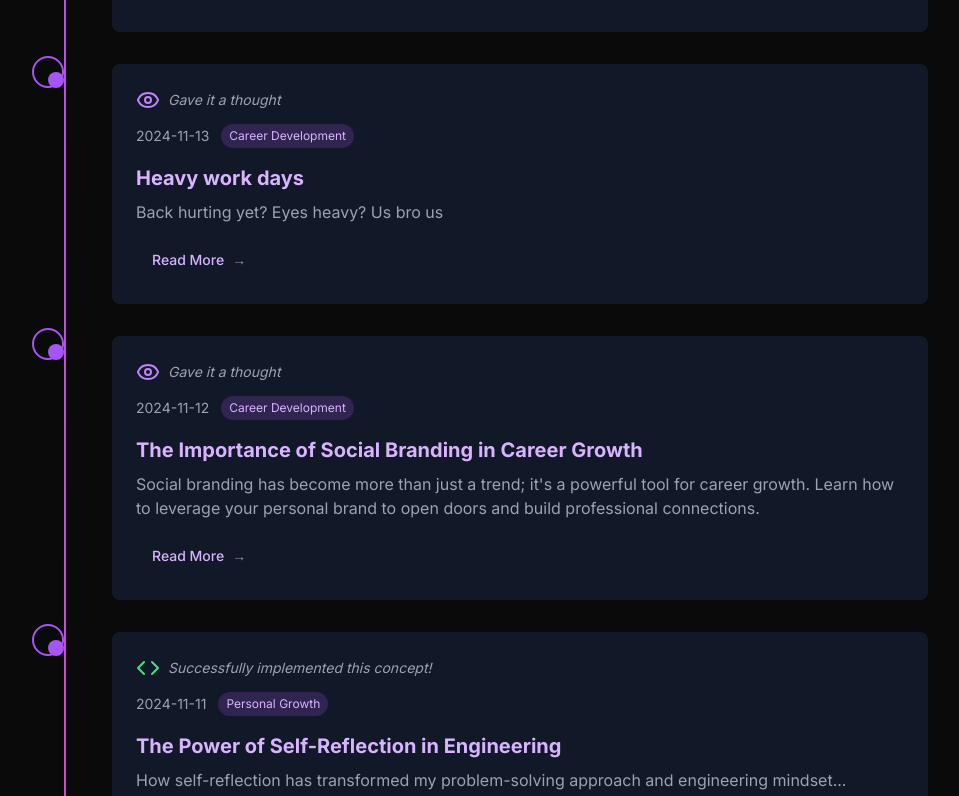
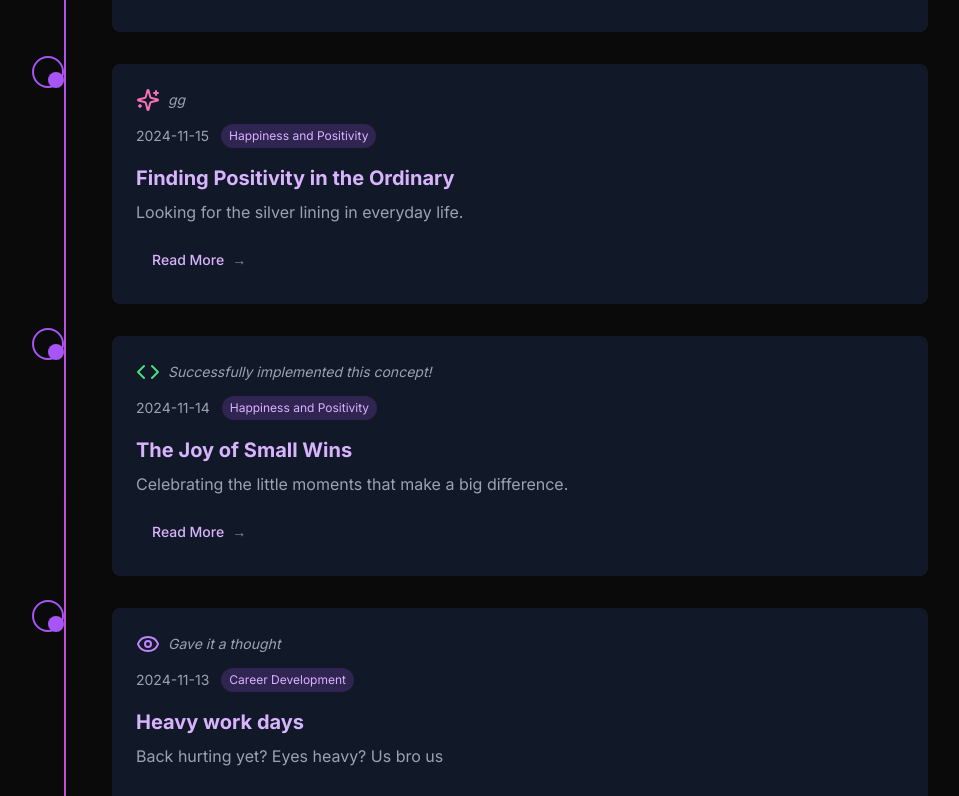
Before and after one commit to Devesh21700Kumar/Devesh21700Kumar.github.io, a Next.js app: page / in a window 1280 px wide. Shown: the part 740-1536 px from the top of the page, without its empty margins (160-1119 px from the left). Built offline with nearby package versions, Linux system fonts and the light colour scheme.

Commit message:
fixed remmd content

```diff
--- a/src/data/posts.ts
+++ b/src/data/posts.ts
@@ -164,6 +164,36 @@ export const posts: Post[] = [
     mood: "contemplative",
   },
   {
+    id: 8,
+    title: "The Joy of Small Wins",
+    date: "2024-11-14",
+    category: "Happiness and Positivity",
+    excerpt: "Celebrating the little moments that make a big difference.",
+    content: `Today, I was reminded of the power of small wins. In the middle of a packed schedule, I took a moment to acknowledge the tasks I had completed—no matter how minor they seemed.
+    Crossing off even the smallest items from my to-do list felt like progress, and that sense of accomplishment fueled my energy for the rest of the day.
+
+    What stood out the most was how a simple pause to celebrate these small victories shifted my mindset. Instead of feeling overwhelmed by what was left to do,
+    I felt motivated to tackle the rest with positivity. It's amazing how a little acknowledgment can turn a long day into a rewarding one.
+
+    Days like these remind me that happiness isn’t just in the big moments—it’s in the small, everyday triumphs that keep us moving forward.`,
+    mood: "accomplished",
+  },
+  {
+    id: 9,
+    title: "Finding Positivity in the Ordinary",
+    date: "2024-11-15",
+    category: "Happiness and Positivity",
+    excerpt: "Looking for the silver lining in everyday life.",
+    content: `Yesterday, I decided to intentionally look for positivity in the ordinary moments of the day. Instead of rushing through tasks,
+    I paused to enjoy a warm cup of tea, listened to my favorite song on repeat, and even smiled at the stranger who held the door open for me.
+
+    These small acts made me realize how much joy we can find if we pay attention. Even during a hectic day, focusing on the good helped me feel more grounded and less overwhelmed.
+    I also made a point to compliment a colleague on their work—it brought a smile to their face and brightened my mood too.
+
+    It wasn’t a day of grand achievements, but it was a day filled with quiet happiness. Sometimes, that’s all we need to feel fulfilled.`,
+    mood: "happy",
+  },
+  {
     id: 10,
     title: "The Art of Taking Breaks",
     date: "2024-11-16",
```
